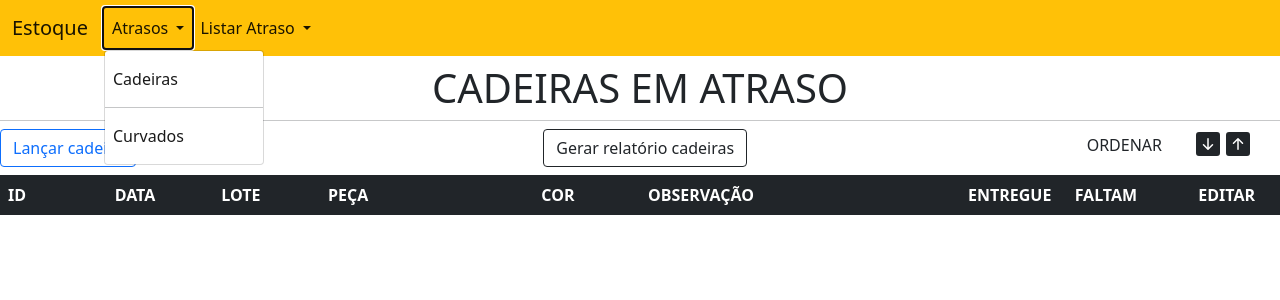
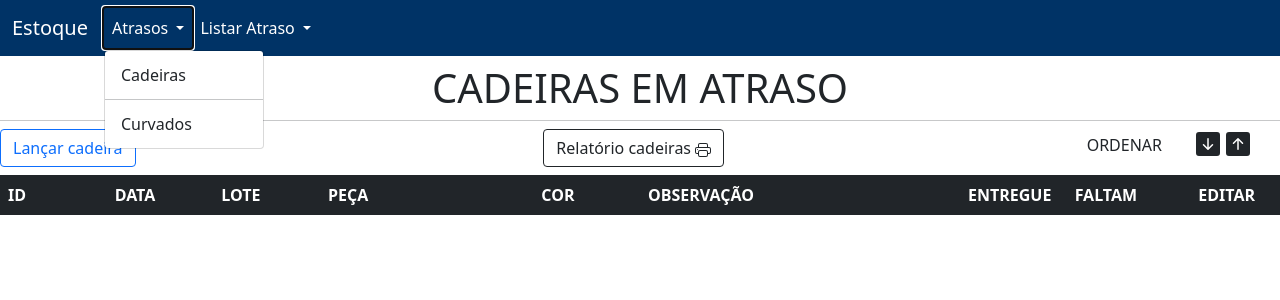
Before and after one commit to GersinComp/NovoAtrasoEstoqueSier, a Flask app: page /listarAtraso/Cadeiras in a window 1280 px wide, after a click on "Atrasos". Shown: the top 300 px of the page. Run offline with Flask 3, Linux system fonts and the light colour scheme; data that the repository does not hold is empty; some libraries are stand-ins or nearby versions.

Commit message:
commit
Quase finalizando, falta a logo e a tabela Jader

```diff
--- a/PackArquivos/templates/listarCadeiras.html
+++ b/PackArquivos/templates/listarCadeiras.html
@@ -15,7 +15,14 @@
             </div>
             <div class="col-sm-5">
                 <form method="GET" action="{{ url_for('generate_pdf', categoria="cadeiras") }}">
-                    <button type="submit" class="btn btn-outline-dark">Gerar relatório cadeiras</button>
+                    <button type="submit" class="btn btn-outline-dark">
+                        Relatório cadeiras
+                        <svg xmlns="http://www.w3.org/2000/svg" width="16" height="16" fill="currentColor"
+                             class="bi bi-printer" viewBox="0 0 16 16">
+                            <path d="M2.5 8a.5.5 0 1 0 0-1 .5.5 0 0 0 0 1"/>
+                            <path d="M5 1a2 2 0 0 0-2 2v2H2a2 2 0 0 0-2 2v3a2 2 0 0 0 2 2h1v1a2 2 0 0 0 2 2h6a2 2 0 0 0 2-2v-1h1a2 2 0 0 0 2-2V7a2 2 0 0 0-2-2h-1V3a2 2 0 0 0-2-2zM4 3a1 1 0 0 1 1-1h6a1 1 0 0 1 1 1v2H4zm1 5a2 2 0 0 0-2 2v1H2a1 1 0 0 1-1-1V7a1 1 0 0 1 1-1h12a1 1 0 0 1 1 1v3a1 1 0 0 1-1 1h-1v-1a2 2 0 0 0-2-2zm7 2v3a1 1 0 0 1-1 1H5a1 1 0 0 1-1-1v-3a1 1 0 0 1 1-1h6a1 1 0 0 1 1 1"/>
+                        </svg>
+                    </button>
                 </form>
             </div>
             <div class="col-sm-1 mt-1">
--- a/PackArquivos/templates/navbar.html
+++ b/PackArquivos/templates/navbar.html
@@ -1,6 +1,6 @@
-<nav class="navbar navbar-expand-lg navbar-light bg-warning">
+<nav class="navbar navbar-expand-lg navbar-dark" style="background-color: #003366;">
     <div class="container-fluid">
-        <a class="navbar-brand" href="{{ url_for('index') }}">Estoque</a>
+        <a class="navbar-brand" href="{{ url_for('index') }}" data-bs-theme="ligth">Estoque</a>
         <button class="navbar-toggler" type="button" data-bs-toggle="collapse" data-bs-target="#navbarSupportedContent"
                 aria-controls="navbarSupportedContent" aria-expanded="false" aria-label="Toggle navigation">
             <span class="navbar-toggler-icon"></span>
@@ -13,20 +13,10 @@
                        data-bs-toggle="dropdown" aria-expanded="false">
                         Atrasos
                     </a>
-                    <ul class="dropdown-menu" aria-labelledby="navbarDropdown">
-                        <li class="nav-item">
-                            <a class="nav-link active" aria-current="page"
-                               href="{{ url_for('atrasoCadeiras') }}">Cadeiras
-                            </a>
-                        </li>
-                        <li>
-                            <hr class="dropdown-divider">
-                        </li>
-                        <li class="nav-item">
-                            <a class="nav-link active" aria-current="page"
-                               href="{{ url_for('atrasoCurvados') }}">Curvados
-                            </a>
-                        </li>
+                    <ul class="dropdown-menu" aria-labelledby="navbarDropdown_1">
+                        <li><a class="dropdown-item" href="{{ url_for('atrasoCadeiras') }}">Cadeiras</a></li>
+                        <li><hr class="dropdown-divider"></li>
+                        <li><a class="dropdown-item" href="{{ url_for('atrasoCurvados') }}">Curvados</a></li>
                     </ul>
                 </li>
 
@@ -35,20 +25,10 @@
                        data-bs-toggle="dropdown" aria-expanded="false">
                         Listar Atraso
                     </a>
-                    <ul class="dropdown-menu" aria-labelledby="navbarDropdown">
-                        <li class="nav-item">
-                            <a class="nav-link active" aria-current="page"
-                               href="{{ url_for('listarCadeiras') }}">Cadeiras
-                            </a>
-                        </li>
-                        <li>
-                            <hr class="dropdown-divider">
-                        </li>
-                        <li class="nav-item">
-                            <a class="nav-link active" aria-current="page"
-                               href="{{ url_for('listarCurvados') }}">Curvados
-                            </a>
-                        </li>
+                    <ul class="dropdown-menu" aria-labelledby="navbarDropdown_2">
+                        <li><a class="dropdown-item" href="{{ url_for('listarCadeiras') }}">Cadeiras</a></li>
+                        <li><hr class="dropdown-divider"></li>
+                        <li><a class="dropdown-item" href="{{ url_for('listarCurvados') }}">Curvados</a></li>
                     </ul>
                 </li>
             </ul>
```
Also changed, not shown: PackArquivos/templates/listarCurvados.html (+8 -1 lines).
